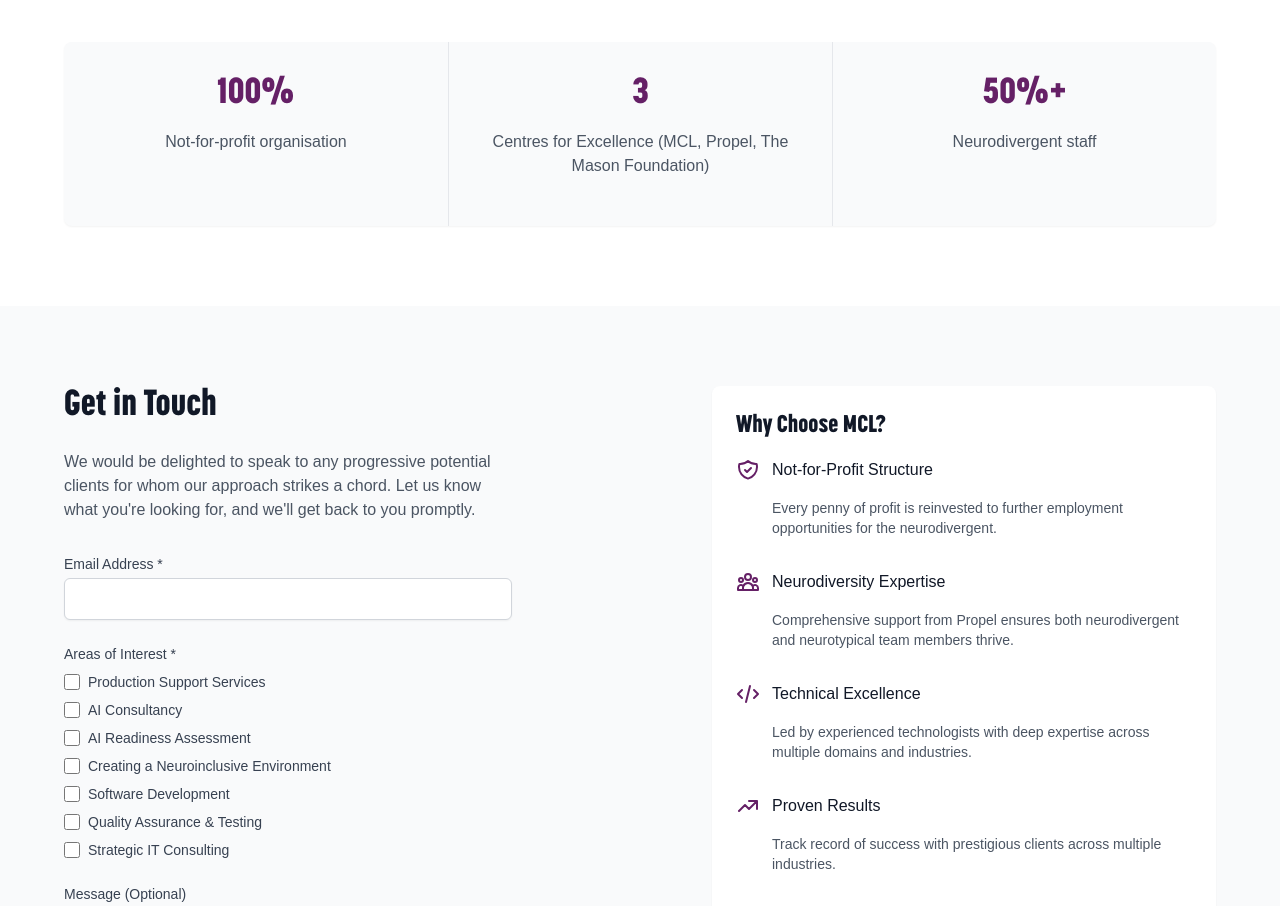
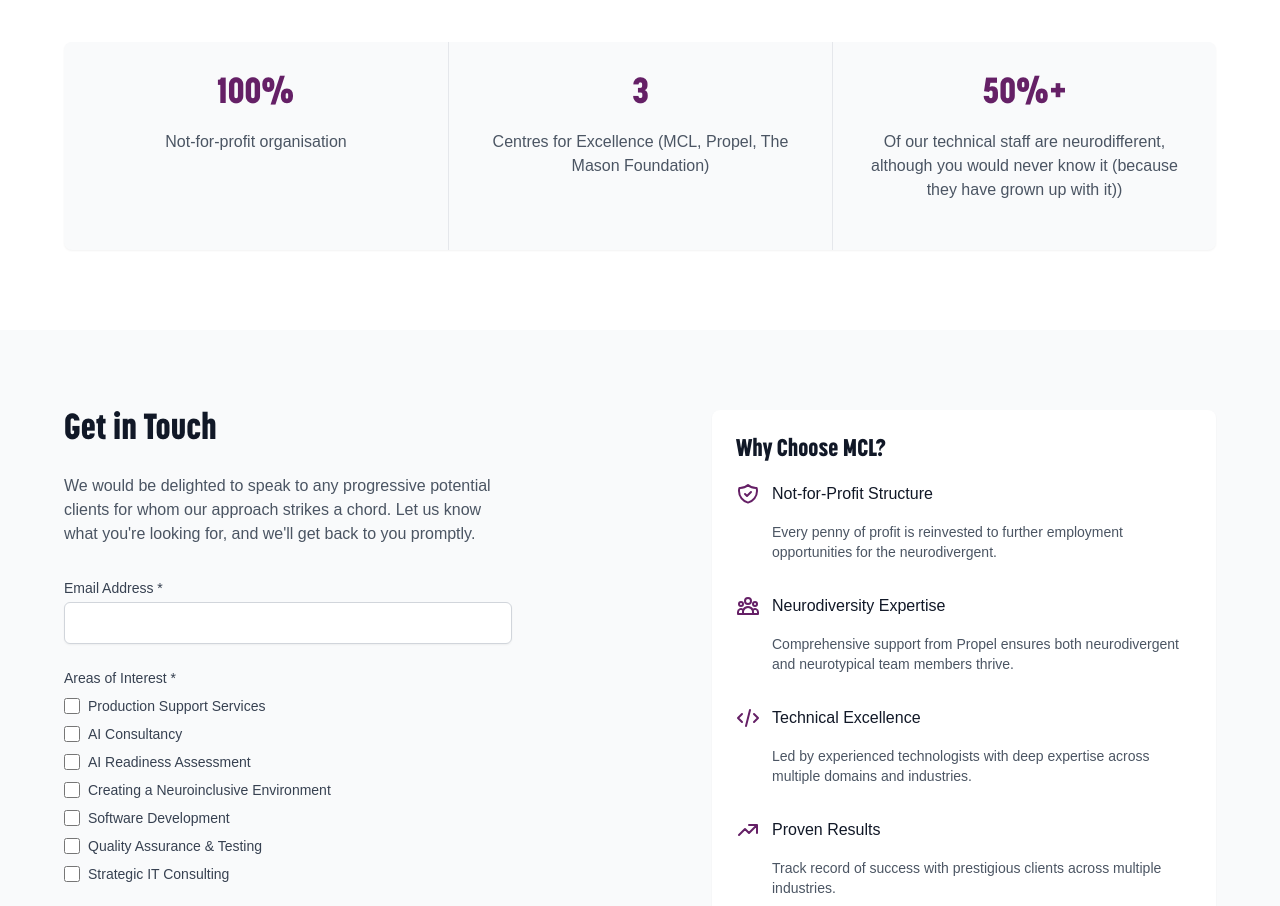
Before and after one commit to liam-jons/mcl-website, a Next.js app: page / in a window 1280 px wide. Shown: the part 4780-5686 px from the top of the page. Built offline with nearby package versions, Linux system fonts and the light colour scheme; a web font is replaced by a local one.

Commit message:
Update language for Neurodiversity page II

```diff
--- a/src/components/sections/Neurodiversity.jsx
+++ b/src/components/sections/Neurodiversity.jsx
@@ -148,7 +148,7 @@
               </div>
               <div className="p-8 text-center">
                 <div className="text-4xl font-headline text-primary-600 dark:text-primary-400 mb-2">50%+</div>
-                <p className="text-gray-600 dark:text-gray-300">Neurodivergent staff</p>
+                <p className="text-gray-600 dark:text-gray-300">Of our technical staff are neurodifferent, although you would never know it (because they have grown up with it))</p>
               </div>
             </div>
           </div>
```
